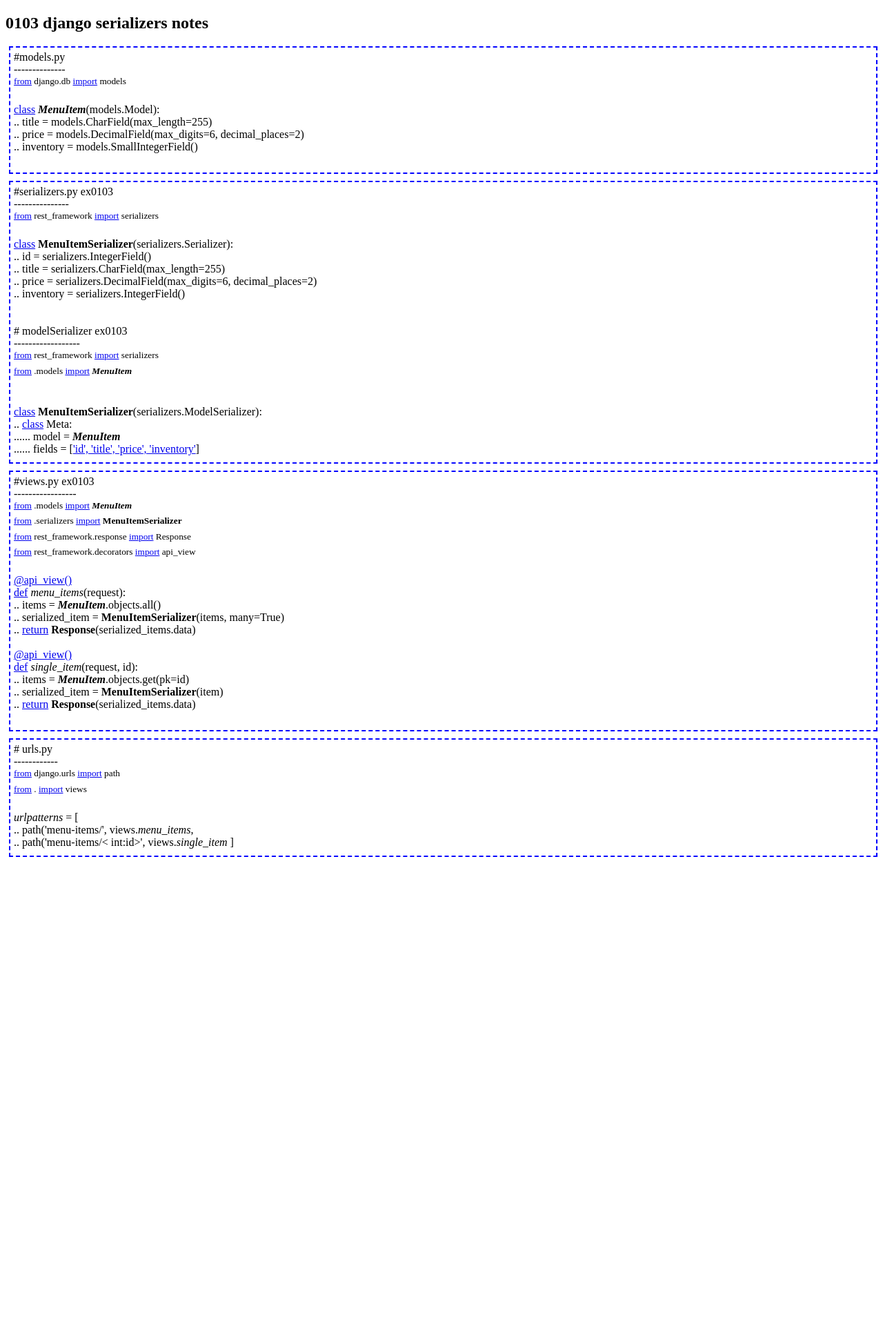
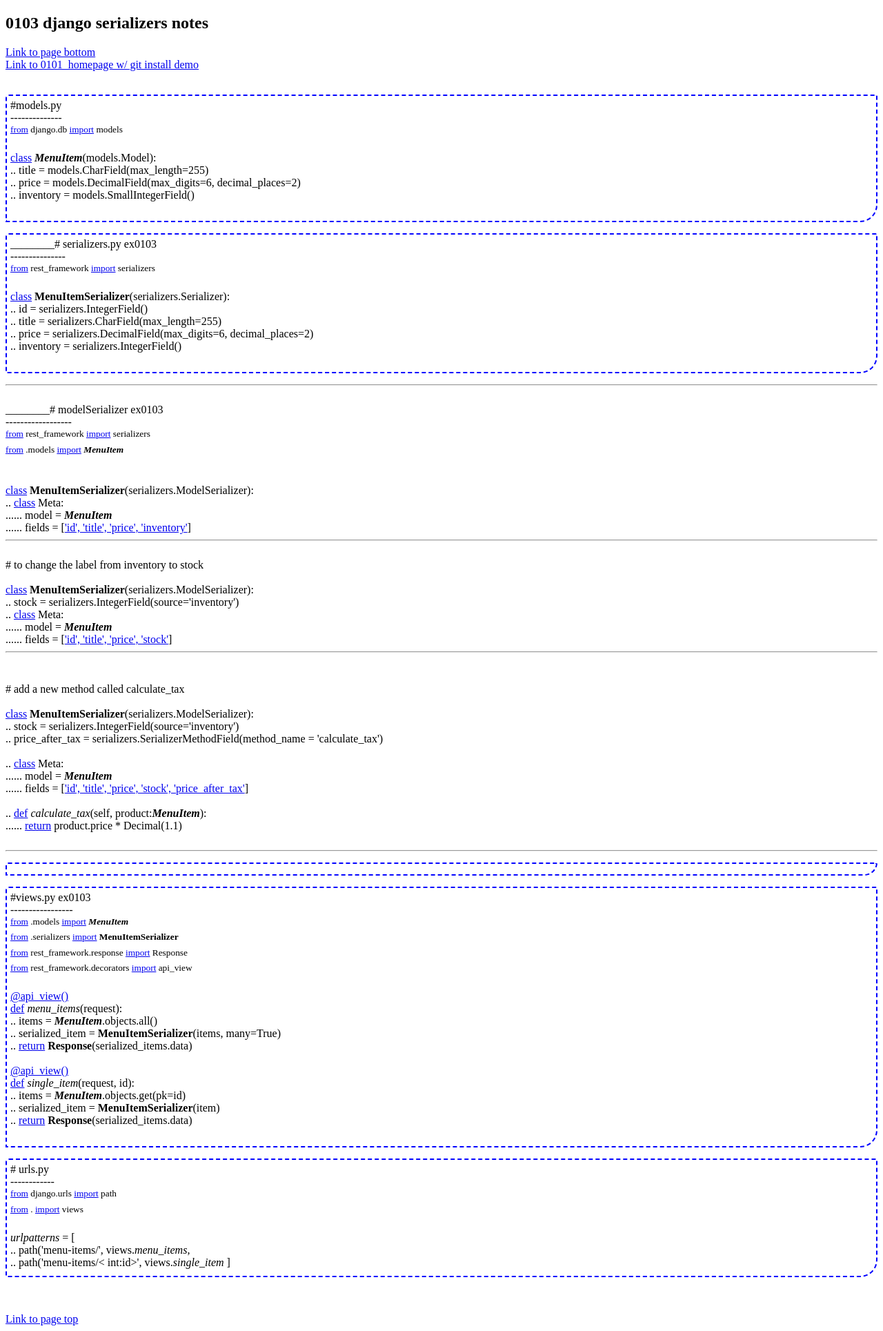
Before and after one commit to py3user22/django_proj0101, a Django app: template app_0101/templates/0103_django_serializations.html in a window 1280 px wide. Shown: the whole page at 69% size. Before the commit the page ends 1242 px from the top, so only its background shows below. Run offline with Django 5.2, Linux system fonts and the light colour scheme; the template is opened without the code that fills it, so the values that code supplies are empty; parts of the project's set-up code (start-up, migrations or seed data) failed here and were passed over.

Commit message:
0103 save new notes

```diff
--- a/app_0101/templates/0102_sql_usage.html
+++ b/app_0101/templates/0102_sql_usage.html
@@ -14,6 +14,7 @@
 </head>
 <body>
     <h2>0102 SQL usage</h2>
+    <a href="0101_homepage.html">Link to 0101_homepage w/ git install demo</a> <br>
     <a href="#botpg" id="topg">Link to page bottom</a> <br>
     <p>
        Which actions can you perform on the data using CRUD? <br>
--- a/app_0101/templates/0103_django_serializations.html
+++ b/app_0101/templates/0103_django_serializations.html
@@ -3,13 +3,16 @@
 <head>
     <meta charset="UTF-8">
     <style>
-        p {border: 2px blue dashed; margin: 5px 0 10px 5px; padding: 5px 0 10px 5px; }
+        p {border: 2px blue dashed; padding: 5px 0 10px 5px; border-radius: 5px 0 25px 0;}
 
     </style>
     <title>0103 django serializers notes</title>
 </head>
 <body>
     <h2>0103 django serializers notes</h2>
+    <a href="#botpg" id="topg">Link to page bottom</a> <br>
+    <a href="0101_homepage.html">Link to 0101_homepage w/ git install demo</a> <br>
+    <br>
     <p>
         #models.py  <br>--------------<br>
         <sup>
@@ -23,7 +26,7 @@
 
     </p>
     <p>
-        #serializers.py ex0103 <br>---------------<br><sup>
+        ________# serializers.py ex0103 <br>---------------<br><sup>
         <a href="from" class="from">from</a> rest_framework <a href="import" class="import">import</a> serializers <br>
         </sup><br>
         <a href="class" class="class">class</a> <b>MenuItemSerializer</b>(serializers.Serializer):<br>
@@ -32,8 +35,9 @@
         .. price = serializers.DecimalField(max_digits=6, decimal_places=2) <br>
         .. inventory = serializers.IntegerField() <br>
         <br>
+        <hr>
         <br>
-        # modelSerializer ex0103 <br>------------------<br>
+        ________# modelSerializer ex0103 <br>------------------<br>
         <sup>
         <a href="from" class="from">from</a> rest_framework <a href="import" class="import">import</a> serializers <br>
         <a href="from" class="from">from</a> .models <a href="import" class="import">import</a> <i><b>MenuItem</b></i> <br>
@@ -43,6 +47,32 @@
         .. <a href="class" class="class">class</a> Meta: <br>
         ...... model = <i><b>MenuItem</b></i> <br>
         ...... fields = [<a href="list" id="list">'id', 'title', 'price', 'inventory'</a>] <br>
+    <hr>
+        <br>
+        # to change the label from inventory to stock <br>
+        <br>
+        <a href="class" class="class">class</a> <b>MenuItemSerializer</b>(serializers.ModelSerializer): <br>
+        .. stock = serializers.IntegerField(source='inventory') <br>
+        .. <a href="class" class="class">class</a> Meta: <br>
+        ...... model = <i><b>MenuItem</b></i> <br>
+        ...... fields = [<a href="list" id="list">'id', 'title', 'price', 'stock'</a>] <br>
+    <hr>
+    <br><br>
+        # add a new method called calculate_tax <br>
+        <br>
+        <a href="class" class="class">class</a> <b>MenuItemSerializer</b>(serializers.ModelSerializer): <br>
+        .. stock = serializers.IntegerField(source='inventory') <br>
+        .. price_after_tax = serializers.SerializerMethodField(method_name = 'calculate_tax') <br><br>
+        .. <a href="class" class="class">class</a> Meta: <br>
+        ...... model = <i><b>MenuItem</b></i> <br>
+        ...... fields = [<a href="list" id="list">'id', 'title', 'price', 'stock', 'price_after_tax'</a>] <br>
+        <br>
+        .. <a href="def" class="def">def</a> <i>calculate_tax</i>(self, product:<b><i>MenuItem</i></b>): <br>
+        ...... <a href="return" class="return">return</a> product.price * Decimal(1.1) <br>
+        <br>
+    <hr>
+
+
     </p>
     <p>
         #views.py  ex0103 <br>-----------------<br>
@@ -78,5 +108,7 @@
         .. path('menu-items/< int:id>', views.<i>single_item</i>
         ]<br>
     </p>
+    <br><br>
+    <a href="#topg" id="botpg">Link to page top</a>
 </body>
 </html>
--- a/app_0101/urls.py
+++ b/app_0101/urls.py
@@ -8,5 +8,6 @@
     path('homepage', views.home),
     path('0101_homepage.html', views.home),
     path('0101_django_notes.html', views.notes),
+    path('0103_django_serializations.html', views.notes2),
 
 ]
--- a/app_0101/views.py
+++ b/app_0101/views.py
@@ -12,6 +12,8 @@
 def notes(request):
     return render(request, '0101_django_notes.html', {})
 
+def notes2(request):
+    return render(request, '0103_django_serializations.html', {})
 
 # 0103 added method and if else
 @api_view(['GET','POST'])
```
Also changed, not shown: app_0101/templates/0101_homepage.html (+7 -1 lines).
